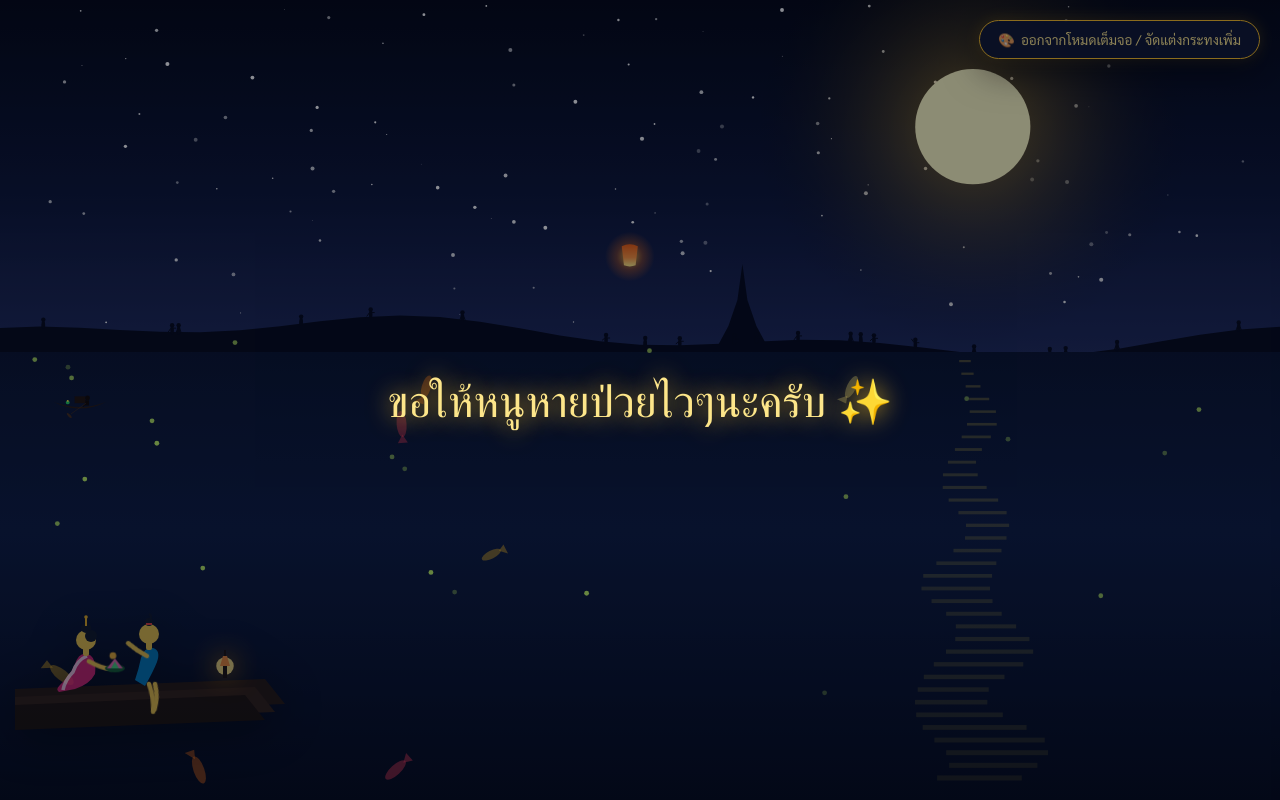
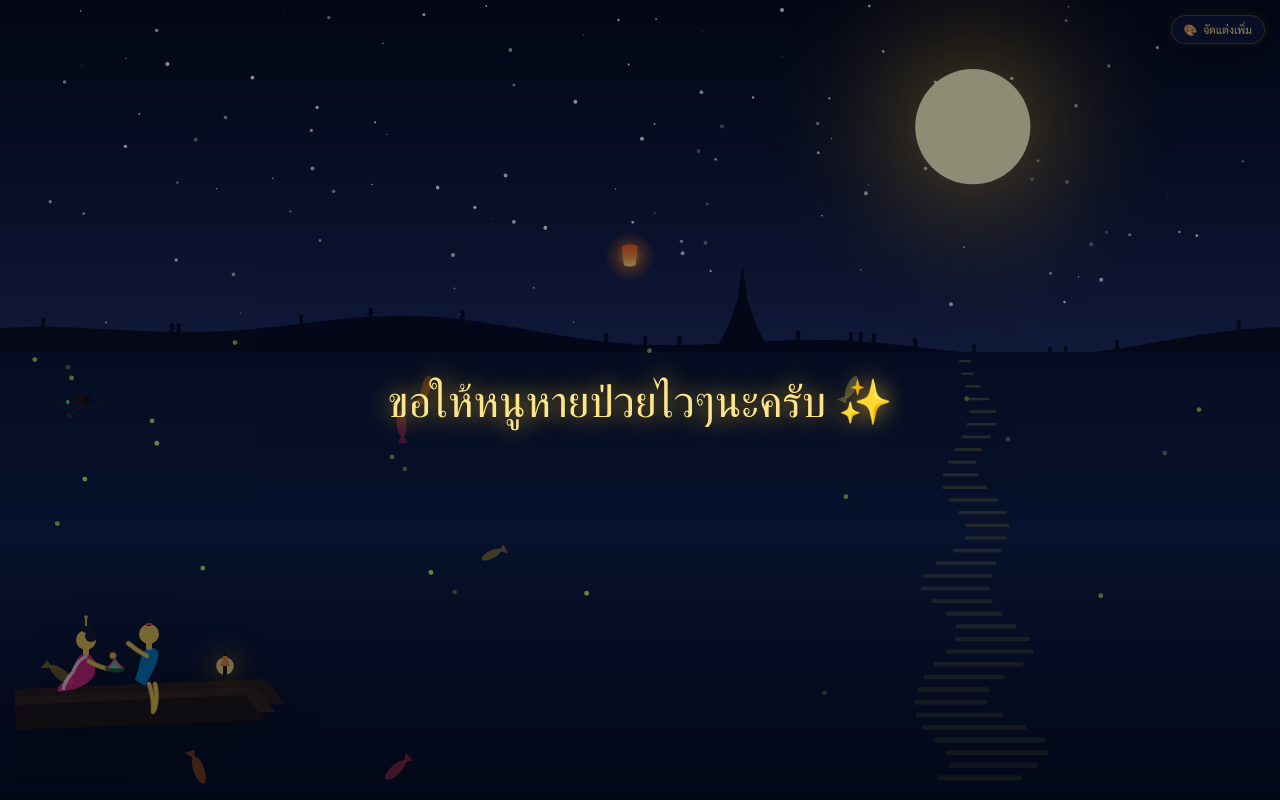
Before and after one commit to i12312121-bit/i12312121-bit.github.io, a plain HTML site: page index.html in a window 1280 px wide. Both pictures are taken after a click on the button "🪷 เริ่มลอยกระทง". Drawn offline with Linux system fonts and the light colour scheme; a web font is replaced by a local one.

Commit message:
Refine styles and text for restore UI button
Adjusted styles for the floating restore UI button, including position, background, border, padding, font size, and box shadow. Updated button text for clarity.

```diff
--- a/index.html
+++ b/index.html
@@ -760,17 +760,17 @@
     /* Floating Restore UI Button */
     .restore-ui-btn {
       position: fixed;
-      top: 20px;
-      right: 20px;
+      top: 15px;
+      right: 15px;
       z-index: 15;
-      background: rgba(15, 23, 52, 0.95);
-      border: 1px solid var(--gold);
+      background: rgba(15, 23, 52, 0.9);
+      border: 1px solid var(--border);
       border-radius: 999px;
-      padding: 10px 18px;
-      font-size: 13.5px;
+      padding: 6px 12px;
+      font-size: 11px;
       color: var(--gold-light);
       cursor: pointer;
-      box-shadow: var(--shadow), 0 0 15px rgba(251, 191, 36, 0.25);
+      box-shadow: var(--shadow), 0 0 10px rgba(251, 191, 36, 0.15);
       display: none;
       align-items: center;
       gap: 6px;
@@ -1103,7 +1103,7 @@
 
   <!-- Floating Restore UI Button -->
   <button type="button" class="restore-ui-btn" id="restoreUiBtn">
-    <span>🎨</span> ออกจากโหมดเต็มจอ / จัดแต่งกระทงเพิ่ม
+    <span>🎨</span> จัดแต่งเพิ่ม
   </button>
 
   <!-- Heartwarming Custom Intro Wish Container -->
```
